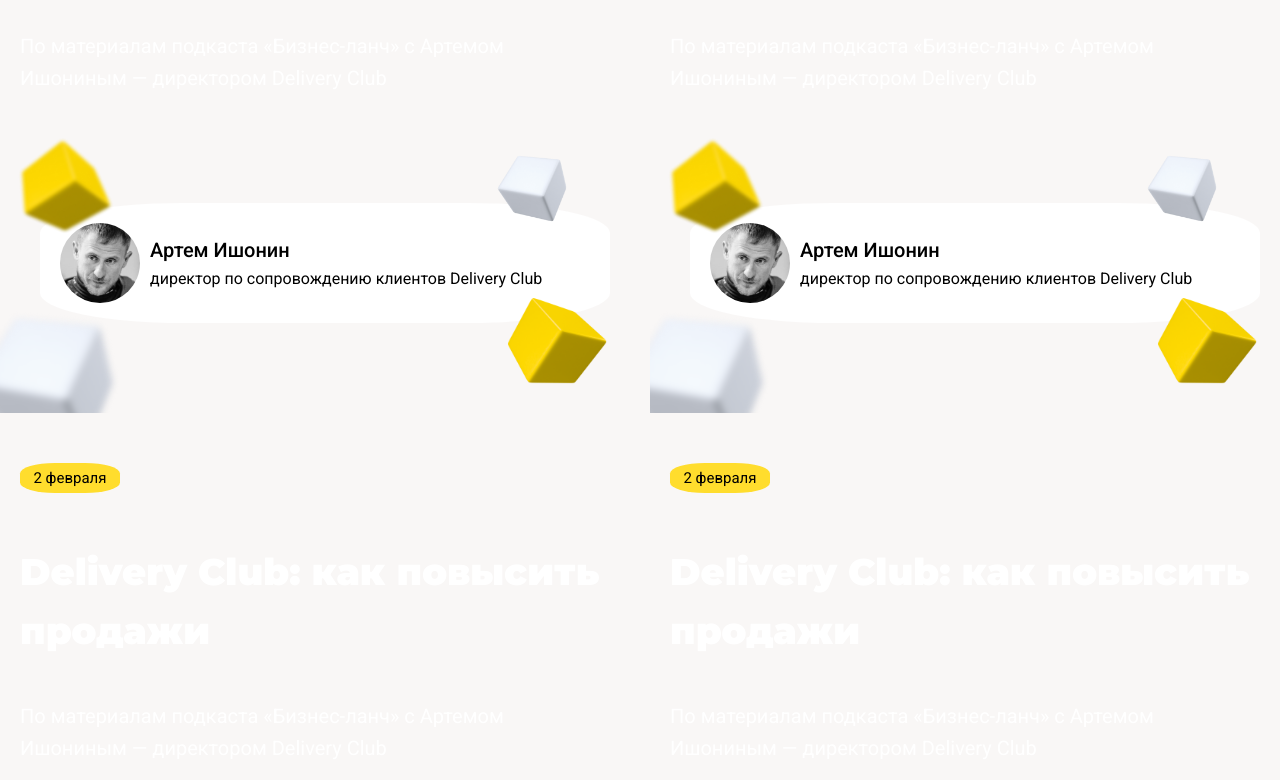
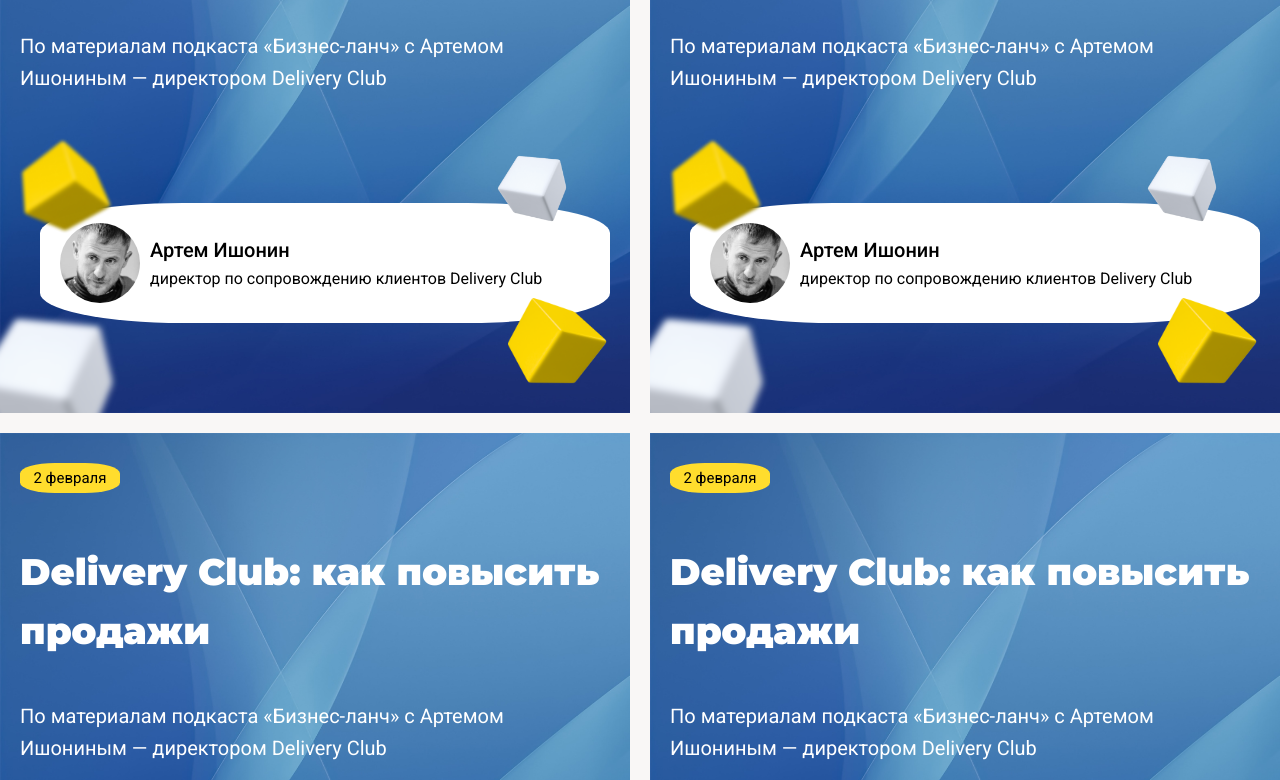
Before and after one commit to MikhailKlemin/tinkoff2, a website: page dest/index.html in a window 1280 px wide. Shown: the part 237-1017 px from the top of the page. Drawn offline with Linux system fonts and the light colour scheme; the site is published under a folder, as on GitHub Pages, so addresses that start at the root find nothing.

Commit message:
fix background image

```diff
--- a/sass/_stories.scss
+++ b/sass/_stories.scss
@@ -23,7 +23,7 @@
     min-height:65rem;
     flex-direction: column;
     justify-content: space-between;
-    background-image: url(/dest/images/background.jpeg);
+    background-image: url(../images/background.jpeg);
     background-size: cover;
     padding: 2rem 2rem;
     position: relative;
```
Also changed, not shown: dest/css/main.css.
